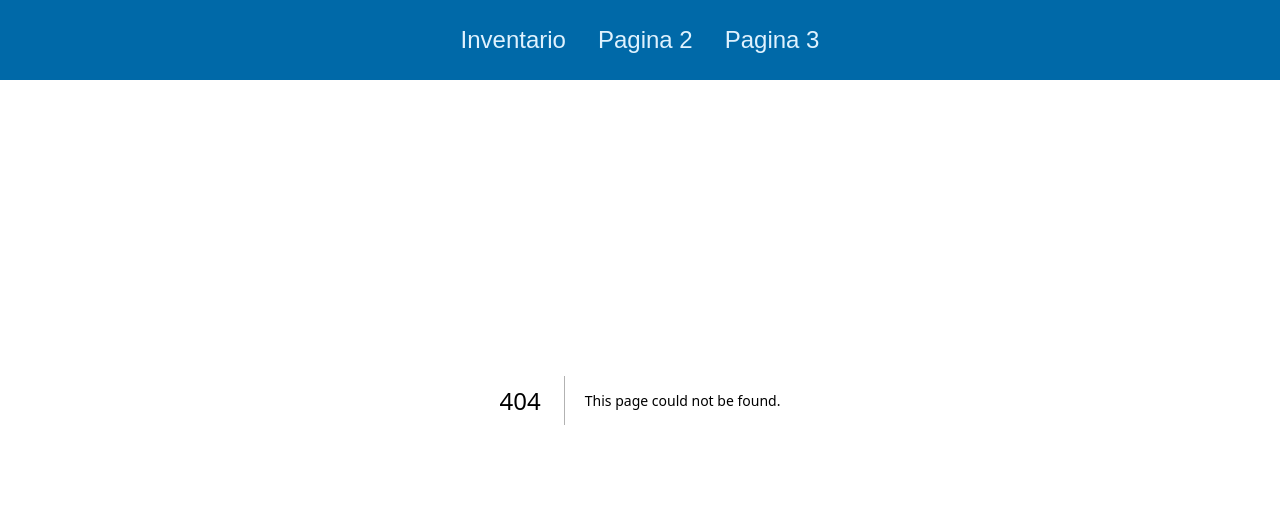
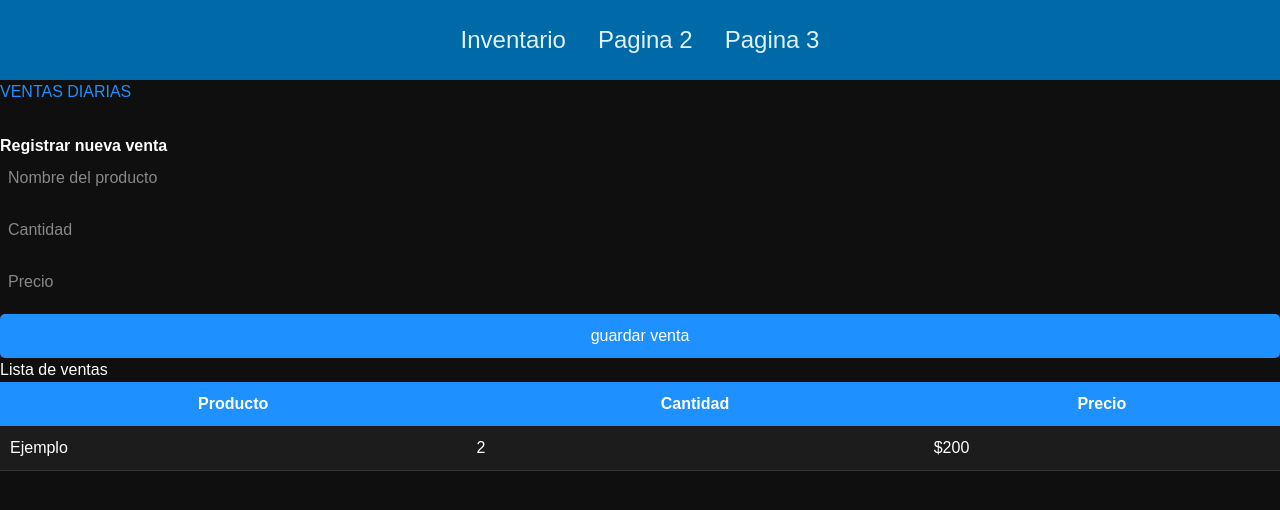
Before and after one commit to Setex10/my-app, a Next.js app: page /compras in a window 1280 px wide. Before the commit this address had no page. Shown: the top 510 px of the page. Built offline with nearby package versions, Linux system fonts and the light colour scheme.

Commit message:
vista para registrar las compras

```diff
--- /dev/null
+++ b/src/app/compras/page.jsx
@@ -0,0 +1,46 @@
+import "./ventas.css";
+export default function ventas ( ) {
+    return (
+        <div classname="contenedor">
+            <h1> VENTAS DIARIAS</h1>
+
+            <div classname= "formulario">
+                <p>
+                <strong>Registrar nueva venta</strong>
+                </p>
+                <input type="text" placeholder="Nombre del producto" />
+                <br />
+
+                <input type="number" placeholder="Cantidad" />
+                <br />
+
+                <input type="number" placeholder="Precio" />
+                <br />
+                <button> guardar venta </button>
+
+    </div>
+    <div className="lista">
+        <h2>Lista de ventas</h2>
+
+        <table border="1">
+          <thead>
+            <tr>
+              <th>Producto</th>
+              <th>Cantidad</th>
+              <th>Precio</th>
+            </tr>
+          </thead>
+          <tbody>
+            <tr>
+              <td>Ejemplo</td>
+              <td>2</td>
+              <td>$200</td>
+            </tr>
+          </tbody>
+        </table>
+
+      </div>
+        </div>
+    )
+
+}
--- /dev/null
+++ b/src/app/compras/ventas.css
@@ -0,0 +1,68 @@
+/* Fondo general */
+body {
+  background-color: #0f0f0f;
+  color: white;
+  font-family: Arial, Helvetica, sans-serif;
+}
+
+/* Contenedor principal */
+.contenedor {
+  padding: 40px;
+}
+
+/* Título */
+h1 {
+  color: #1e90ff;
+  margin-bottom: 30px;
+}
+
+/* Caja del formulario */
+.formulario {
+  background-color: #1c1c1c;
+  padding: 20px;
+  border-radius: 10px;
+  width: 300px;
+  margin-bottom: 40px;
+}
+
+/* Inputs */
+input {
+  width: 100%;
+  padding: 8px;
+  margin-bottom: 12px;
+  border-radius: 5px;
+  border: none;
+}
+
+/* Botón */
+button {
+  width: 100%;
+  padding: 10px;
+  background-color: #1e90ff;
+  color: white;
+  border: none;
+  border-radius: 5px;
+  cursor: pointer;
+}
+
+/* Efecto cuando pasas el mouse */
+button:hover {
+  background-color: #0d6efd;
+}
+
+/* Tabla */
+table {
+  width: 100%;
+  border-collapse: collapse;
+  background-color: #1c1c1c;
+}
+
+th {
+  background-color: #1e90ff;
+  padding: 10px;
+}
+
+td {
+  padding: 10px;
+  border-bottom: 1px solid #333;
+}
```
